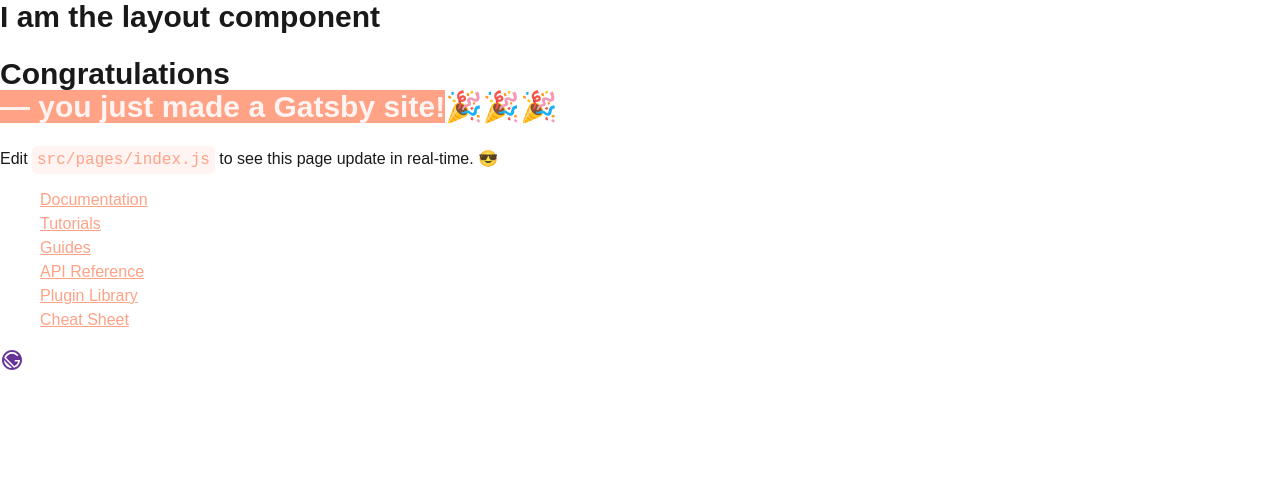
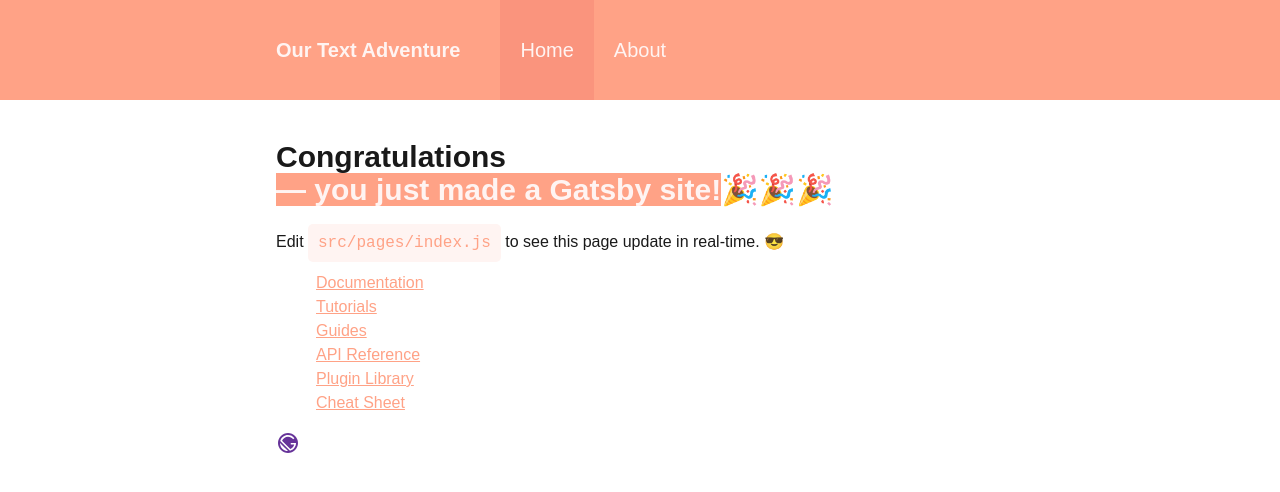
Before and after one commit to peabnuts123/our-text-adventure, a Gatsby site in the folder src/www/: page / in a window 1280 px wide. Built offline with nearby package versions, Linux system fonts and the light colour scheme; Gatsby itself is replaced by a stand-in of ours.

Commit message:
[WWW] Add some functional styling to the site + a nav

```diff
--- /dev/null
+++ b/src/www/src/components/header/index.tsx
@@ -0,0 +1,29 @@
+import { Link } from "gatsby";
+import React, { FunctionComponent } from "react";
+
+const Index: FunctionComponent = () => {
+  return (
+    <header className="header">
+      <nav className="header-desktop container">
+        <Link to="/" className="header-desktop__title">Our Text Adventure</Link>
+
+        <div className="header-desktop__nav-items">
+          <Link to="/"
+            className="header-desktop__nav-item"
+            activeClassName="is-active"
+          >
+            Home
+          </Link>
+          <Link to="/about"
+            className="header-desktop__nav-item"
+            activeClassName="is-active"
+          >
+            About
+          </Link>
+        </div>
+      </nav>
+    </header>
+  );
+};
+
+export default Index;
--- a/src/www/src/layouts/index.tsx
+++ b/src/www/src/layouts/index.tsx
@@ -1,4 +1,6 @@
 import React, { FunctionComponent } from "react";
+
+import Header from '@app/components/header';
 
 interface Props {
   children?: any;
@@ -7,9 +9,11 @@
 const Index: FunctionComponent = ({ children }: Props) => {
   return (
     <>
-      <h1>I am the layout component</h1>
+      <Header />
 
-      {children}
+      <div className="container page">
+        {children}
+      </div>
     </>
   );
 };
--- a/src/www/src/style/components/_index.scss
+++ b/src/www/src/style/components/_index.scss
@@ -1,3 +1,6 @@
 @import "layout/index";
 @import "native/index";
 @import "pages/index";
+
+@import "header";
+@import "page";
--- /dev/null
+++ b/src/www/src/style/components/header.scss
@@ -0,0 +1,66 @@
+// ========================
+// HEADER
+// ========================
+// @note: The header / nav at the top of the page
+// ========================
+.header {
+  padding: 0;
+  height: 100px;
+  background-color: $primary;
+    color: $secondary;
+}
+
+.header-desktop {
+  display: none;
+
+  flex-direction: row;
+  align-items: center;
+
+  @include media-query('tablet') {
+    display: flex;
+  }
+
+  // Nav has special links
+  a {
+    color: $secondary;
+    text-decoration: none;
+  }
+}
+
+// ========================
+// ELEMENTS
+// ========================
+.header-desktop__title {
+  @extend %font-heading;
+  display: block;
+  margin-right: $m * 2;
+  font-size: $font-size-h3;
+}
+
+.header-desktop__nav-items {
+  display: flex;
+  flex-direction: row;
+  align-items: stretch;
+  height: 100%;
+  font-size: $font-size-h3;
+}
+
+.header-desktop__nav-item {
+  display: flex;
+  flex-direction: column;
+  justify-content: center;
+  padding: 0 $m;
+
+  &.is-active {
+    background-color: rgba($link, 0.1);
+  };
+}
+
+
+// ========================
+// MODIFIERS
+// ========================
+
+// ========================
+// UI STATES
+// ========================
--- /dev/null
+++ b/src/www/src/style/components/page.scss
@@ -0,0 +1,8 @@
+// ========================
+// PAGE
+// ========================
+// @note: Wrapper around site pages to provide consistent styling
+// ========================
+.page {
+  padding-top: $m * 2;
+}
--- a/src/www/src/style/config/variables.scss
+++ b/src/www/src/style/config/variables.scss
@@ -29,7 +29,7 @@
 $breakpoint-desktop: 1600px;
 
 // Margin and padding
-$m: 10px;
+$m: 20px;
 
 // Branding
 $radius: 5px;
```
Also changed, not shown: src/www/src/pages/about.tsx (added, +14 -0 lines).
